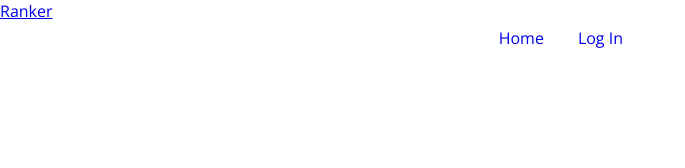
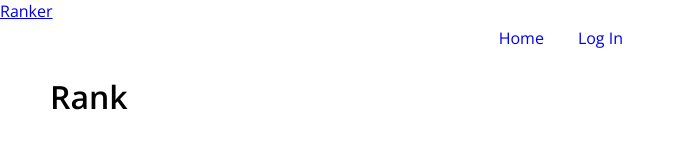
Before and after one commit to glassbeardglobal/ranker, a React (Create React App) app in the folder webapp/: page /rank in a window 1280 px wide. Shown: the top 168 px of the page, without its empty margins (0-685 px from the left). Built offline with nearby package versions, Linux system fonts and the light colour scheme.

Commit message:
Add redux, begin ideas

```diff
--- a/package.json
+++ b/package.json
@@ -20,7 +20,9 @@
     "prop-types": "^15.5.10",
     "react": "^15.6.1",
     "react-dom": "^15.6.1",
+    "react-redux": "^5.0.5",
     "react-router-dom": "^4.1.2",
+    "redux": "^3.7.2",
     "serve-favicon": "~2.4.2"
   },
   "devDependencies": {
--- a/webapp/src/App.js
+++ b/webapp/src/App.js
@@ -5,6 +5,7 @@ import './App.css';
 import Navbar from './components/Navigation';
 import Home from './scenes/Home';
 import Login from './scenes/Login';
+import Rank from './scenes/Rank';
 
 const App = () => (
   <div>
@@ -12,6 +13,7 @@ const App = () => (
 
     <Route exact path="/" component={Home} />
     <Route exact path="/login" component={Login} />
+    <Route exact path="/rank" component={Rank} />
   </div>);
 
 export default App;
--- /dev/null
+++ b/webapp/src/scenes/Rank/index.js
@@ -0,0 +1,22 @@
+import React, { Component } from 'react';
+
+// Top level component for actual application
+class Rank extends Component {
+  constructor(props) {
+    super(props);
+
+    this.state = {
+      test: 'abc'
+    };
+  }
+
+  render() {
+    return (
+      <div className="container">
+        <h1>Rank</h1>
+      </div>
+    );
+  }
+}
+
+export default Rank;
```
Also changed, not shown: 1 other file (tests, documents, lock files or other folders).
